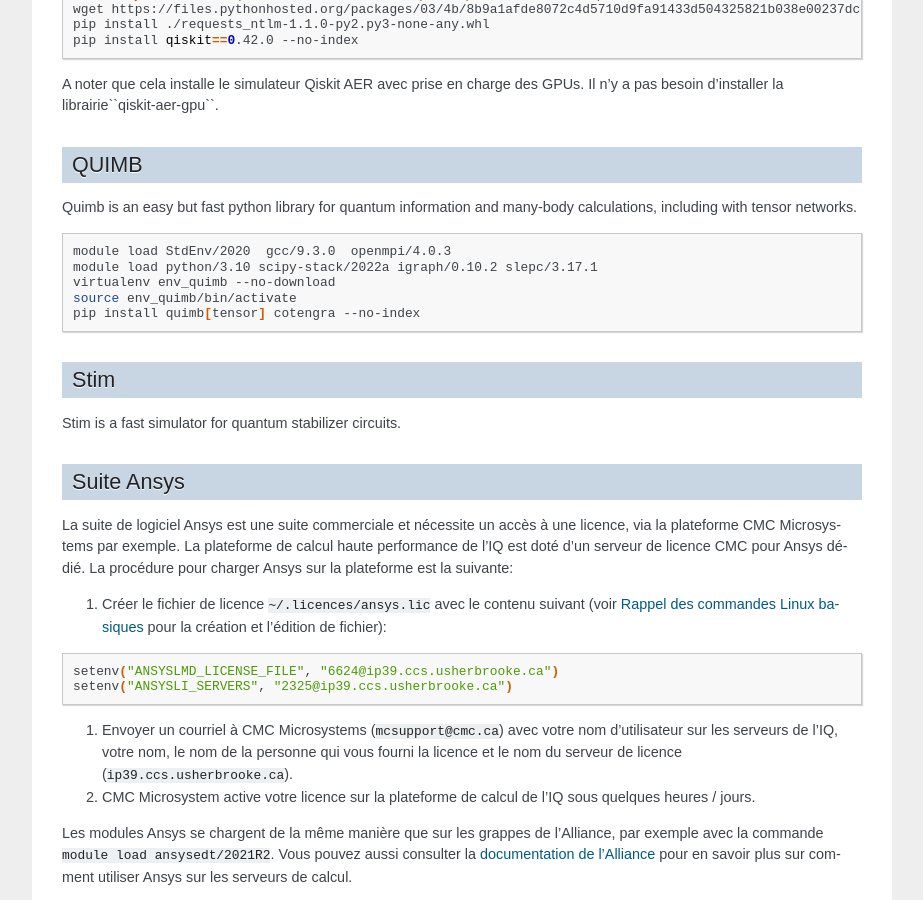
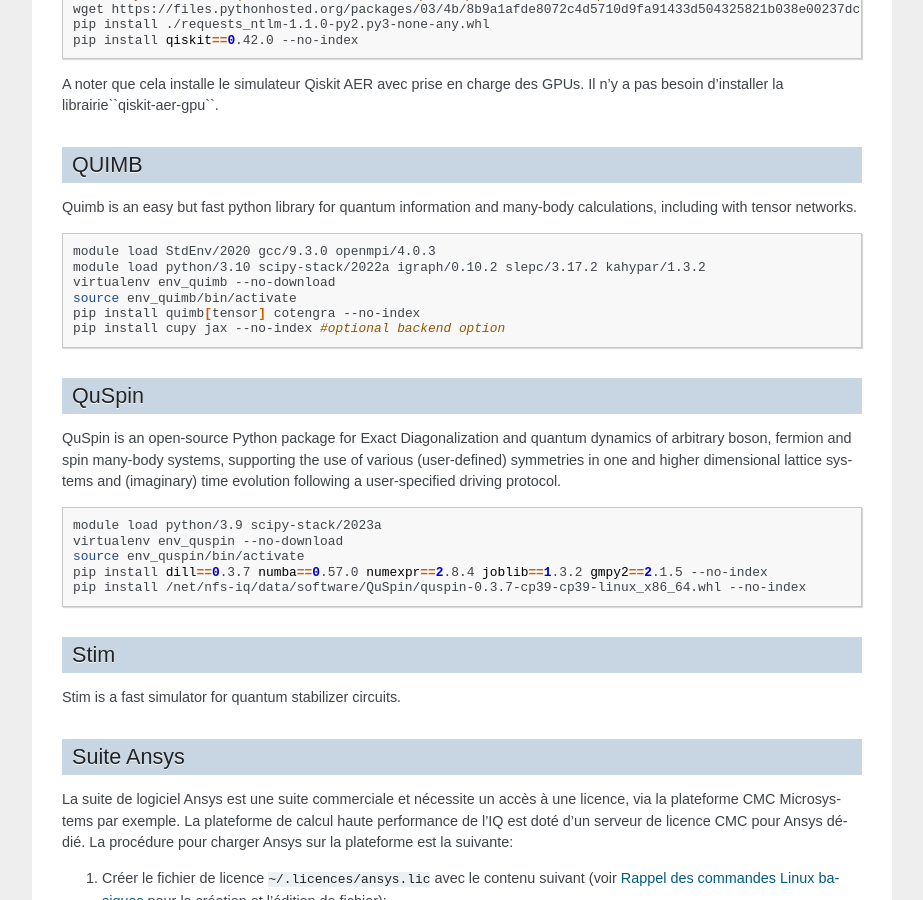
Before and after one commit to Institut-Quantique-UdeS/Presentation-Plateforme-CHP, a Sphinx documentation site: the page built from source/installation_logiciel.rst, in a window 1280 px wide and 900 px high, scrolled down 1029 px. Shown: the whole window, without its empty margins (198-1121 px from the left). Built offline with Sphinx 7.4.7, drawn with Linux system fonts in a browser that asks for light colours.

Commit message:
Ajout de la recette pour QuSpin

```diff
--- a/source/index.rst
+++ b/source/index.rst
@@ -6,7 +6,7 @@
 Plateforme Calcul Haute Performance de l'IQ
 ===========================================
 
-*Dernière mise à jour: 27 juillet 2023*
+*Dernière mise à jour: 20 septembre 2023*
 
 Cher étudiants et étudiantes, cher personnel de recherche et cher professeurs et professeures,
 
--- a/source/installation_logiciel.rst
+++ b/source/installation_logiciel.rst
@@ -75,11 +75,27 @@
 
 .. code-block:: bash
 
-    module load StdEnv/2020  gcc/9.3.0  openmpi/4.0.3
-    module load python/3.10 scipy-stack/2022a igraph/0.10.2 slepc/3.17.1
+    module load StdEnv/2020 gcc/9.3.0 openmpi/4.0.3
+    module load python/3.10 scipy-stack/2022a igraph/0.10.2 slepc/3.17.2 kahypar/1.3.2
     virtualenv env_quimb --no-download
     source env_quimb/bin/activate
     pip install quimb[tensor] cotengra --no-index
+    pip install cupy jax --no-index #optional backend option
+
+
+
+QuSpin
+======
+
+QuSpin is an open-source Python package for Exact Diagonalization and quantum dynamics of arbitrary boson, fermion and spin many-body systems, supporting the use of various (user-defined) symmetries in one and higher dimensional lattice systems and (imaginary) time evolution following a user-specified driving protocol.
+
+.. code-block:: bash
+
+    module load python/3.9 scipy-stack/2023a
+    virtualenv env_quspin --no-download
+    source env_quspin/bin/activate
+    pip install dill==0.3.7 numba==0.57.0 numexpr==2.8.4 joblib==1.3.2 gmpy2==2.1.5 --no-index
+    pip install /net/nfs-iq/data/software/QuSpin/quspin-0.3.7-cp39-cp39-linux_x86_64.whl --no-index
 
 
 
```
